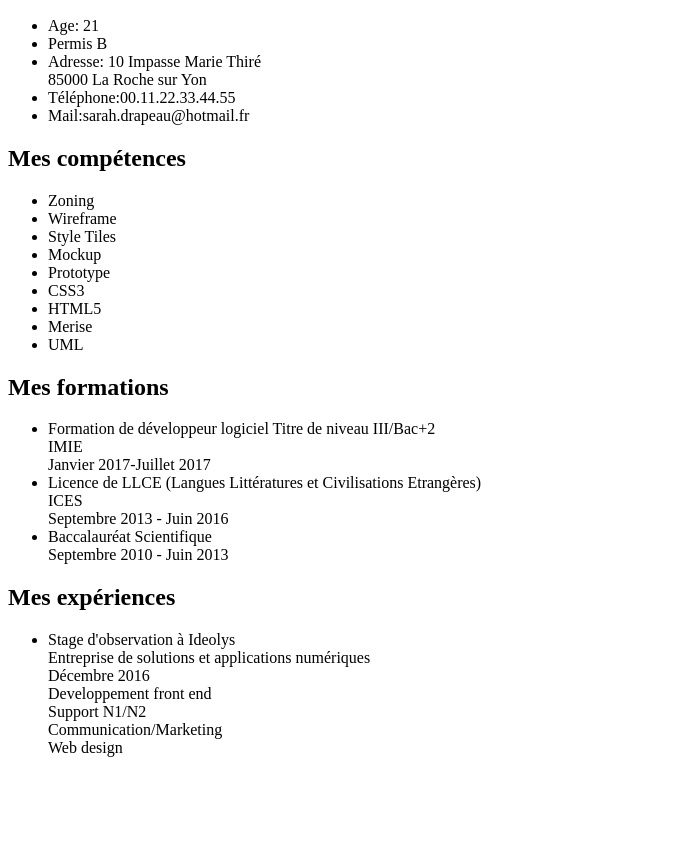
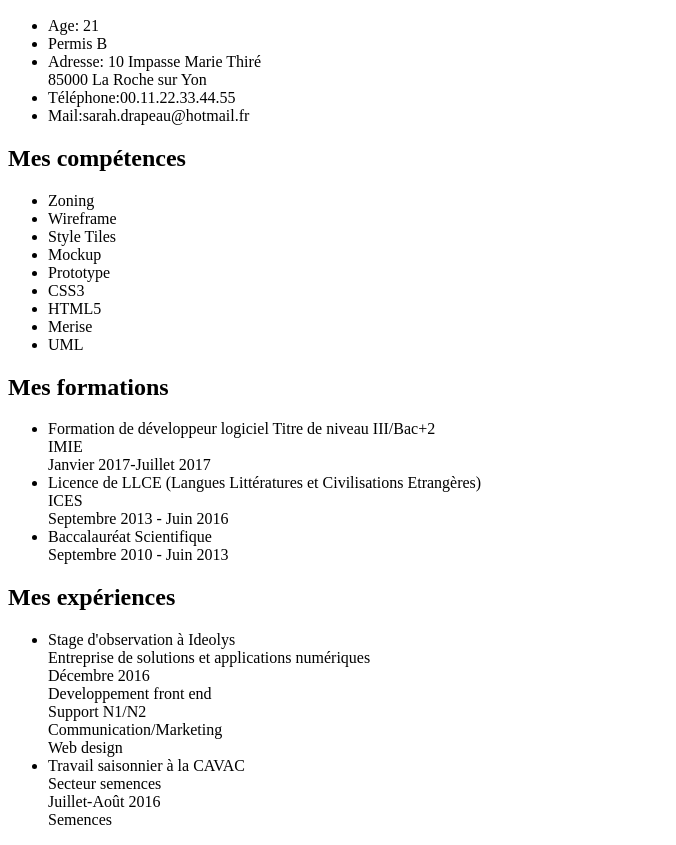
Before and after one commit to nougatinelisa/Test-CV, a plain HTML site: page index.html in a window 1280 px wide. Shown: the part 196-1041 px from the top of the page, without its empty margins (0-676 px from the left). Before the commit the page ends 969 px from the top, so only its background shows below. Drawn offline with Linux system fonts and the light colour scheme.

Commit message:
Add job experiences

```diff
--- a/index.html
+++ b/index.html
@@ -50,6 +50,7 @@
 		</article>
 		<article><h2>Mes expériences</h2>
 				<ul><li>Stage d'observation à Ideolys<br>Entreprise de solutions et applications numériques<br>Décembre 2016<br>Developpement front end<br>Support N1/N2<br>Communication/Marketing<br>Web design</li>
+					<li>Travail saisonnier à la CAVAC<br>Secteur semences<br>Juillet-Août 2016<br>Semences</li>
 
 				</ul>
 		</article>
```
Also changed, not shown: 1 other file.
